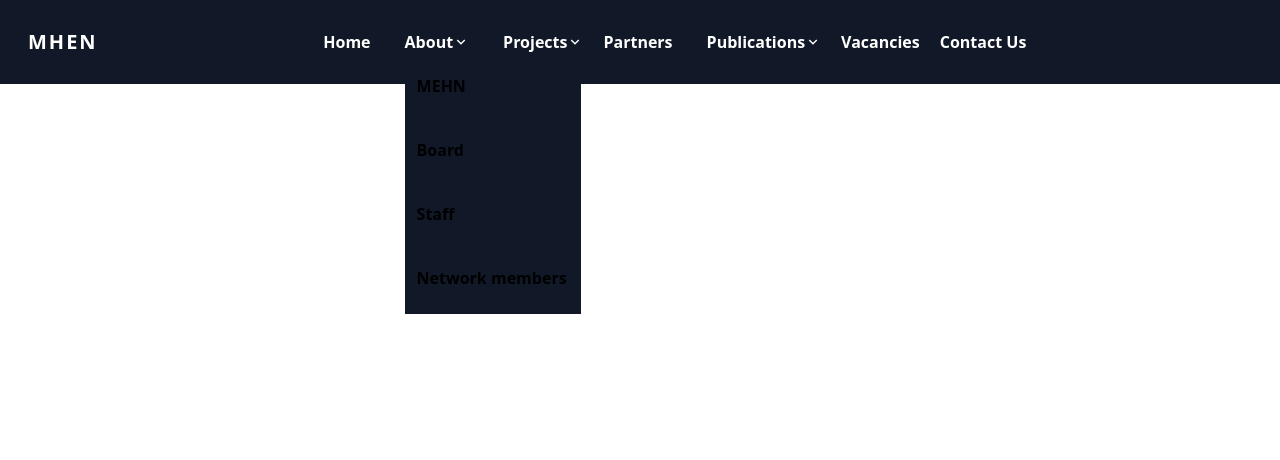
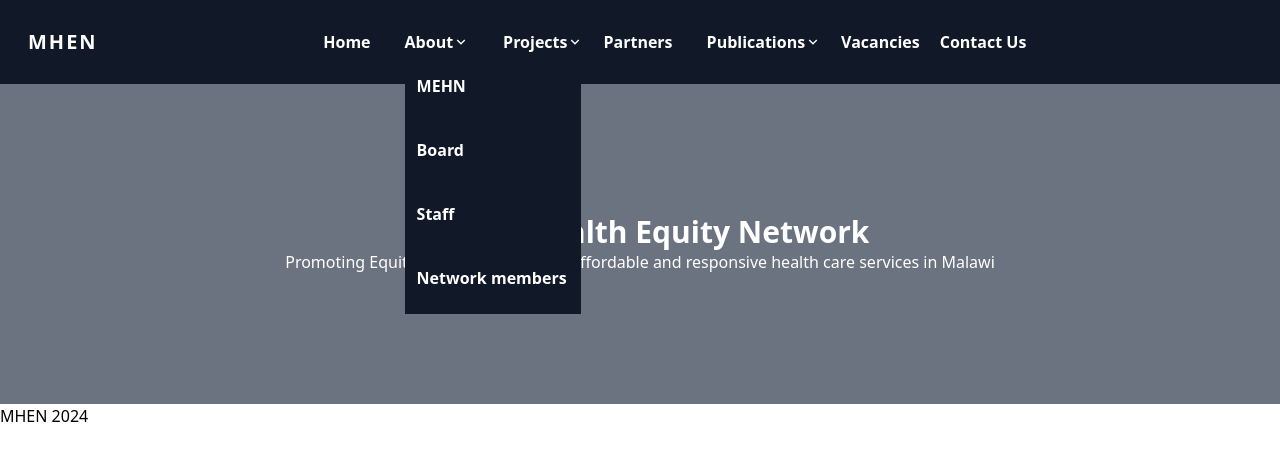
Before and after one commit to Risetech4drew/mhenWebSite-project, a React (Vite) app: page / in a window 1280 px wide. Both pictures are taken after a click on the link "About". Shown: the top 460 px of the page. Built offline with nearby package versions, Linux system fonts and the light colour scheme.

Commit message:
added placeholder styles to the homepage

```diff
--- a/src/App.jsx
+++ b/src/App.jsx
@@ -1,11 +1,21 @@
-import Header from "./components/header";
-import { BrowserRouter } from "react-router-dom";
+import { BrowserRouter, Routes, Route } from "react-router-dom";
+import Home from "./pages/Home";
+import Layout from "./components/Layout";
+
 function App() {
   return (
     <BrowserRouter>
-      <Header />
+      <Routes>
+        <Route element={<Layout />}>
+          <Route path="/" element={<Home />} />
+        </Route>
+      </Routes>
     </BrowserRouter>
   );
 }
 
 export default App;
+
+{
+  /* <Header /> */
+}
--- a/src/components/Dropdown.jsx
+++ b/src/components/Dropdown.jsx
@@ -19,7 +19,9 @@
             const { title, path } = subMenu;
             return (
               <li key={index} className="lg:py-4 font-semibold">
-                <a href={path}>{title}</a>
+                <a className="text-white" href={path}>
+                  {title}
+                </a>
               </li>
             );
           })}
--- a/src/components/Footer.jsx
+++ b/src/components/Footer.jsx
@@ -0,0 +1,8 @@
+function Footer() {
+  return (
+    <footer>
+      <h1>MHEN 2024</h1>
+    </footer>
+  );
+}
+export default Footer;
--- /dev/null
+++ b/src/components/Layout.jsx
@@ -0,0 +1,14 @@
+import Header from "./header";
+import { Outlet } from "react-router-dom";
+import Footer from "./footer";
+
+function Layout() {
+  return (
+    <>
+      <Header />
+      <Outlet />
+      <Footer />
+    </>
+  );
+}
+export default Layout;
--- a/src/components/header.jsx
+++ b/src/components/header.jsx
@@ -3,7 +3,7 @@
 
 function Header() {
   return (
-    <header className="fixed top-0 left-0 right-0 bg-gray-900 text-white">
+    <header className="bg-gray-900 text-white">
       <nav className="container flex items-center py-1 px-1 lg:py-7 lg:px-7 m-auto">
         <h1 className="text-xl font-extrabold tracking-widest">MHEN</h1>
         <div className="m-auto">
@@ -15,3 +15,4 @@
   );
 }
 export default Header;
+// fixed top-0 left-0 right-0
--- a/src/pages/home.jsx
+++ b/src/pages/home.jsx
@@ -0,0 +1,16 @@
+function Home() {
+  return (
+    <div className="bg-gray-500 h-80">
+      <div className="flex flex-col justify-center items-center h-full px-4">
+        <h3 className="text-3xl text-white font-bold">
+          Malawi Health Equity Network
+        </h3>
+        <p className="text-white">
+          Promoting Equitable access to quality,affordable and responsive health
+          care services in Malawi
+        </p>
+      </div>
+    </div>
+  );
+}
+export default Home;
```
